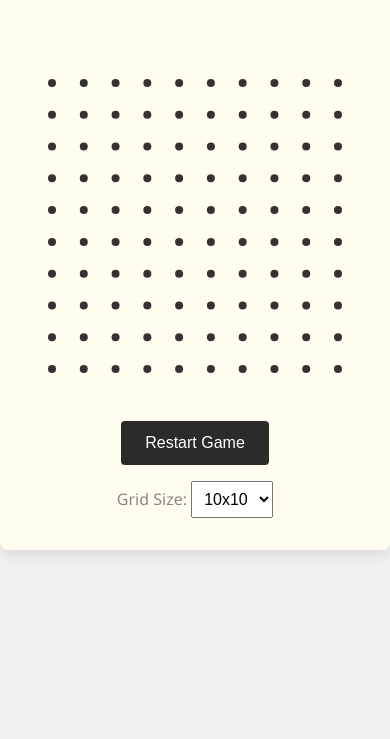
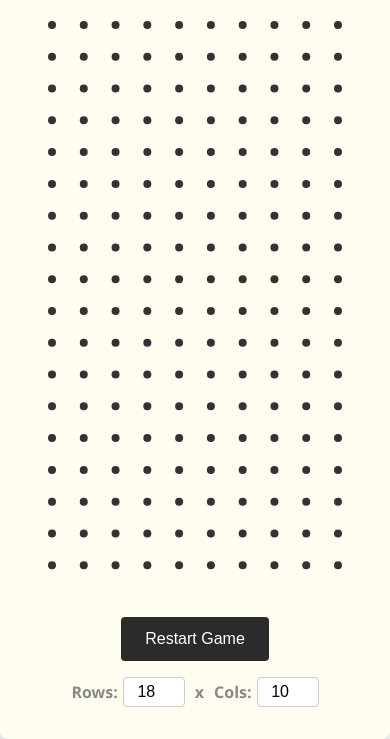
Before and after one commit to dhanjit/dotdot, a website: page web/index.html in a window 390 px wide. Both pictures are taken after a click on the button "Restart Game". Shown: the part 236-975 px from the top of the page. Before the commit the page ends 844 px from the top, so only its background shows below. Drawn offline with Linux system fonts and the light colour scheme.

Commit message:
Feature: Rectangular Grids & Responsive Defaults (#2)
* Fix: Scale font size dynamically with grid density

* UI: Differentiate player line colors subtly

* UI: Switch to pencil graphite shades for lines

* Feat: Add support for rectangular grids and responsive defaults

```diff
--- a/web/css/style.css
+++ b/web/css/style.css
@@ -177,7 +177,34 @@ button:hover {
     background-color: #555;
 }
 
-select {
-    padding: 0.5rem;
+/* Controls grouping */
+.controls {
+    display: flex;
+    justify-content: center;
+    align-items: center;
+    gap: 10px;
+}
+
+.input-group {
+    display: flex;
+    align-items: center;
+    gap: 5px;
+}
+
+.input-group label {
+    font-weight: bold;
+}
+
+.input-group input {
+    width: 50px;
+    padding: 5px;
     font-size: 1rem;
+    text-align: center;
+    border: 1px solid #ccc;
+    border-radius: 4px;
 }
+
+.x-separator {
+    font-weight: bold;
+    color: #888;
+}
--- a/web/index.html
+++ b/web/index.html
@@ -29,14 +29,15 @@
         <footer>
             <button id="restart-btn">Restart Game</button>
             <div class="controls">
-                <label for="grid-size">Grid Size:</label>
-                <select id="grid-size">
-                    <option value="5">5x5</option>
-                    <option value="10" selected>10x10</option>
-                    <option value="15">15x15</option>
-                    <option value="20">20x20</option>
-                    <option value="30">30x30</option>
-                </select>
+                <div class="input-group">
+                    <label for="grid-rows">Rows:</label>
+                    <input type="number" id="grid-rows" min="3" max="50" value="10">
+                </div>
+                <span class="x-separator">x</span>
+                <div class="input-group">
+                    <label for="grid-cols">Cols:</label>
+                    <input type="number" id="grid-cols" min="3" max="50" value="10">
+                </div>
             </div>
         </footer>
     </div>
--- a/web/js/game.js
+++ b/web/js/game.js
@@ -3,24 +3,24 @@
  * Core Game Logic for Dots and Boxes
  */
 class GameState {
-    constructor(gridSize = 4) { // Default 4x4 dots (3x3 squares)
-        this.gridSize = gridSize; // N dots
-        this.players = ['P1', 'P2']; // Player 1, Player 2
+    constructor(rows = 10, cols = 10) { // Default 10x10 dots
+        this.rows = rows;
+        this.cols = cols;
+        this.players = ['P1', 'P2'];
         this.currentPlayerIndex = 0;
 
         // Matrices to track placed lines.
-        // Horizontal lines: N rows, N-1 columns
-        this.horizontalLines = Array(gridSize).fill(null).map(() => Array(gridSize - 1).fill(false));
+        // Horizontal lines: rows x (cols-1)
+        this.horizontalLines = Array(rows).fill(null).map(() => Array(cols - 1).fill(false));
 
-        // Vertical lines: N-1 rows, N columns
-        this.verticalLines = Array(gridSize - 1).fill(null).map(() => Array(gridSize).fill(false));
+        // Vertical lines: (rows-1) x cols
+        this.verticalLines = Array(rows - 1).fill(null).map(() => Array(cols).fill(false));
 
-        // Squares: N-1 rows, N-1 columns
-        // Stores 'P1', 'P2', or null
-        this.squares = Array(gridSize - 1).fill(null).map(() => Array(gridSize - 1).fill(null));
+        // Squares: (rows-1) x (cols-1)
+        this.squares = Array(rows - 1).fill(null).map(() => Array(cols - 1).fill(null));
 
         this.scores = { 'P1': 0, 'P2': 0 };
-        this.totalSquares = (gridSize - 1) * (gridSize - 1);
+        this.totalSquares = (rows - 1) * (cols - 1);
         this.occupiedSquares = 0;
         this.gameOver = false;
         this.winner = null;
@@ -31,14 +31,12 @@ class GameState {
     }
 
     // Attempt to place a line
-    // type: 'h' (horizontal) or 'v' (vertical)
-    // r, c: coordinates in the respective line matrix
     placeLine(type, r, c) {
         if (this.gameOver) return { success: false, message: 'Game over' };
 
         // Validate coordinates
         if (type === 'h') {
-            if (r < 0 || r >= this.gridSize || c < 0 || c >= this.gridSize - 1) {
+            if (r < 0 || r >= this.rows || c < 0 || c >= this.cols - 1) {
                 return { success: false, message: 'Invalid coordinates' };
             }
             if (this.horizontalLines[r][c]) {
@@ -46,7 +44,7 @@ class GameState {
             }
             this.horizontalLines[r][c] = true;
         } else if (type === 'v') {
-            if (r < 0 || r >= this.gridSize - 1 || c < 0 || c >= this.gridSize) {
+            if (r < 0 || r >= this.rows - 1 || c < 0 || c >= this.cols) {
                 return { success: false, message: 'Invalid coordinates' };
             }
             if (this.verticalLines[r][c]) {
@@ -61,7 +59,6 @@ class GameState {
         const completedSquares = this.checkForCompletedSquares(type, r, c);
 
         if (completedSquares.length > 0) {
-            // Player gets another turn, squares are marked
             completedSquares.forEach(sq => {
                 this.squares[sq.r][sq.c] = this.getCurrentPlayer();
                 this.scores[this.getCurrentPlayer()]++;
@@ -74,7 +71,6 @@ class GameState {
 
             return { success: true, extraTurn: true, newSquares: completedSquares };
         } else {
-            // Pass turn
             this.switchTurn();
             return { success: true, extraTurn: false, newSquares: [] };
         }
@@ -82,38 +78,31 @@ class GameState {
 
     checkForCompletedSquares(type, r, c) {
         const completed = [];
-        const player = this.getCurrentPlayer();
 
-        // A horizontal line at (r, c) could complete the square ABOVE it (r-1, c) or BELOW it (r, c)
         if (type === 'h') {
             // Square Above: Top-left at (r-1, c)
-            // Needs: V(r-1, c), V(r-1, c+1), H(r-1, c), and calculate H(r, c) just placed
             if (r > 0) {
                 if (this.isSquareComplete(r - 1, c)) {
                     completed.push({ r: r - 1, c: c });
                 }
             }
             // Square Below: Top-left at (r, c)
-            // Needs: V(r, c), V(r, c+1), H(r+1, c), and calculate H(r, c) just placed
-            if (r < this.gridSize - 1) {
+            if (r < this.rows - 1) {
                 if (this.isSquareComplete(r, c)) {
                     completed.push({ r: r, c: c });
                 }
             }
         }
 
-        // A vertical line at (r, c) could complete the square to the LEFT (r, c-1) or RIGHT (r, c)
         if (type === 'v') {
             // Square Left: Top-left at (r, c-1)
-            // Needs: H(r, c-1), H(r+1, c-1), V(r, c-1), and calculate V(r, c) just placed
             if (c > 0) {
                 if (this.isSquareComplete(r, c - 1)) {
                     completed.push({ r: r, c: c - 1 });
                 }
             }
             // Square Right: Top-left at (r, c)
-            // Needs: H(r, c), H(r+1, c), V(r, c+1), and calculate V(r, c) just placed
-            if (c < this.gridSize - 1) {
+            if (c < this.cols - 1) {
                 if (this.isSquareComplete(r, c)) {
                     completed.push({ r: r, c: c });
                 }
@@ -123,20 +112,15 @@ class GameState {
     }
 
     isSquareComplete(r, c) {
-        // Square at (r, c) is bounded by:
-        // Top: H(r, c)
-        // Bottom: H(r+1, c)
-        // Left: V(r, c)
-        // Right: V(r, c+1)
-
-        // Check bounds just in case
-        if (r < 0 || c < 0 || r >= this.gridSize - 1 || c >= this.gridSize - 1) return false;
+        // Square at (r, c) bounds logic remains same relative to its top-left,
+        // but we must check bounds against grid size.
+        if (r < 0 || c < 0 || r >= this.rows - 1 || c >= this.cols - 1) return false;
 
         return (
             this.horizontalLines[r][c] &&
-            this.horizontalLines[r+1][c] &&
+            this.horizontalLines[r + 1][c] &&
             this.verticalLines[r][c] &&
-            this.verticalLines[r][c+1]
+            this.verticalLines[r][c + 1]
         );
     }
 
--- a/web/js/main.js
+++ b/web/js/main.js
@@ -2,9 +2,6 @@
 /**
  * Main Entry Point
  */
-
-// We need to wait for the DOM to be ready, but since it's at the end of body, it's fine.
-// We also need to wait for GameState and UI classes to be defined.
 
 document.addEventListener('DOMContentLoaded', () => {
     // Check if GameState is loaded
@@ -13,28 +10,91 @@ document.addEventListener('DOMContentLoaded', () => {
         return;
     }
 
-    let gridSize = 4;
-    let game = new GameState(gridSize);
+    // Default configuration (will be overridden by responsive check)
+    let rows = 10;
+    let cols = 10;
+
+    // Responsive default calculation
+    function calculateResponsiveDefaults() {
+        // Assume dot spacing around 40px is comfortable for mobile, 30px for desktop maybe?
+        // Let's check available screen space.
+        // We want to fill the screen but leave header/footer.
+        const width = window.innerWidth; // - margins
+        const height = window.innerHeight; // - header/footer
+
+        // Approximate available space
+        const availW = Math.min(600, width - 40); // Max width 600px container
+        const availH = height - 200; // Header/footer approx
+
+        const idealSpacing = 35; // px
+
+        const fitCols = Math.floor(availW / idealSpacing);
+        const fitRows = Math.floor(availH / idealSpacing);
+
+        // Min 3, Max 30
+        const safeCols = Math.max(3, Math.min(30, fitCols));
+        const safeRows = Math.max(3, Math.min(30, fitRows));
+
+        return { r: safeRows, c: safeCols };
+    }
+
+    const defaults = calculateResponsiveDefaults();
+    rows = defaults.r;
+    cols = defaults.c;
+
+    // Set input values
+    const rowsInput = document.getElementById('grid-rows');
+    const colsInput = document.getElementById('grid-cols');
+
+    if (rowsInput) rowsInput.value = rows;
+    if (colsInput) colsInput.value = cols;
+
+    let game = new GameState(rows, cols);
     let ui = new UI(game);
 
     const restartBtn = document.getElementById('restart-btn');
-    const gridSizeSelect = document.getElementById('grid-size');
 
-    restartBtn.addEventListener('click', () => {
-        gridSize = parseInt(gridSizeSelect.value);
-        startNewGame(gridSize);
-    });
+    restartBtn.addEventListener('click', restartGame);
 
-    gridSizeSelect.addEventListener('change', (e) => {
-        gridSize = parseInt(e.target.value);
-        startNewGame(gridSize);
-    });
+    // Add event listeners for inputs to restart on change (or maybe just on restart click?
+    // Usually immediate update is jarring, but let's stick to restart button trigger for explicit action
+    // OR update on change. Let's do update on change for "live" feel if empty, but restart button is safer.
+    // The previous select had change listener.
+    // Let's keep change listener but maybe debounce?
+    // Actually, explicit restart is better for Typed inputs.
+    // BUT the prompt implies "configurations for MxN grid... input boxes".
+    // Let's make the restart button apply the changes.
+    // The previous code had `gridSizeSelect.addEventListener('change', ...)`
 
-    function startNewGame(size) {
-        game = new GameState(size);
-        ui = new UI(game);
-        console.log(`New game started with grid size ${size}`);
+    // Let's add listeners to inputs to restart game on change?
+    // Unintended restarts while typing are annoying.
+    // Let's rely on Restart Button to apply new sizing.
+    // But wait, the user might think they just set it.
+    // Let's auto-restart on 'change' (blur/enter), not 'input' (keystroke).
+    rowsInput.addEventListener('change', restartGame);
+    colsInput.addEventListener('change', restartGame);
+
+    function restartGame() {
+        let r = parseInt(rowsInput.value);
+        let c = parseInt(colsInput.value);
+
+        // Validation
+        if (isNaN(r) || r < 3) r = 3;
+        if (isNaN(c) || c < 3) c = 3;
+        if (r > 50) r = 50; // Hard cap
+        if (c > 50) c = 50;
+
+        rowsInput.value = r; // Reflect fixed value
+        colsInput.value = c;
+
+        startNewGame(r, c);
     }
 
-    console.log("Dots and Boxes initialized!");
+    function startNewGame(r, c) {
+        game = new GameState(r, c);
+        ui = new UI(game);
+        console.log(`New game started with grid size ${r}x${c}`);
+    }
+
+    console.log("DotDot initialized!");
 });
--- a/web/js/ui.js
+++ b/web/js/ui.js
@@ -19,7 +19,8 @@ class UI {
 
     initBoard() {
         this.container.innerHTML = '';
-        const size = this.game.gridSize;
+        const rows = this.game.rows;
+        const cols = this.game.cols;
 
         // Calculate dynamic dot spacing
         // Available width in the container (max 500px usually by CSS, but let's be flexible)
@@ -29,17 +30,16 @@ class UI {
         const availableWidth = containerWidth - (2 * margin);
 
         // size-1 squares, but size dots.
-        // We need (size-1) * spacing = availableWidth
-        // So spacing = availableWidth / (size - 1)
+        // We need (cols-1) * spacing = availableWidth
+        // So spacing = availableWidth / (cols - 1)
         // But let's cap the maximum spacing so small grids don't look huge.
         const maxSpacing = 60;
-        let spacing = availableWidth / (size - 1);
+        let spacing = availableWidth / (cols - 1);
         if (spacing > maxSpacing) spacing = maxSpacing;
 
-        // Re-calculate effective width based on clamped spacing
-        const width = (size - 1) * spacing + 2 * margin;
-        // Height is same aspect ratio mostly, but let's stick to square for now logic-wise
-        const height = (size - 1) * spacing + 2 * margin;
+        // Re-calculate effective width and height
+        const width = (cols - 1) * spacing + 2 * margin;
+        const height = (rows - 1) * spacing + 2 * margin;
 
         this.dotSpacing = spacing;
         this.margin = margin;
@@ -50,7 +50,9 @@ class UI {
         svg.setAttribute("viewBox", `0 0 ${width} ${height}`);
         // We can let CSS check width, but setting it here ensures SVG scaling matches coordinate system
         svg.setAttribute("width", "100%");
-        svg.setAttribute("height", "100%");
+        // Height might vary, let's allow it to grow but setting 100% usually works if container adapts
+        // or we can set it explicitly in px if we want exact fit?
+        // Let's stick to 100% width and auto height via viewBox aspect ratio
 
         this.svg = svg;
 
@@ -70,14 +72,14 @@ class UI {
         this.dotsGroup = document.createElementNS(ns, "g");
         svg.appendChild(this.dotsGroup);
 
-        this.renderGrid(size, ns);
+        this.renderGrid(rows, cols, ns);
         this.container.appendChild(svg);
     }
 
-    renderGrid(size, ns) {
+    renderGrid(rows, cols, ns) {
         // Draw Squares (initially invisible)
-        for (let r = 0; r < size - 1; r++) {
-            for (let c = 0; c < size - 1; c++) {
+        for (let r = 0; r < rows - 1; r++) {
+            for (let c = 0; c < cols - 1; c++) {
                 const rect = document.createElementNS(ns, "rect");
                 rect.setAttribute("x", this.margin + c * this.dotSpacing);
                 rect.setAttribute("y", this.margin + r * this.dotSpacing);
@@ -100,8 +102,8 @@ class UI {
         }
 
         // Draw Horizontal Lines (interaction areas)
-        for (let r = 0; r < size; r++) {
-            for (let c = 0; c < size - 1; c++) {
+        for (let r = 0; r < rows; r++) {
+            for (let c = 0; c < cols - 1; c++) {
                 const line = document.createElementNS(ns, "line");
                 line.setAttribute("x1", this.margin + c * this.dotSpacing);
                 line.setAttribute("y1", this.margin + r * this.dotSpacing);
@@ -116,8 +118,8 @@ class UI {
         }
 
         // Draw Vertical Lines (interaction areas)
-        for (let r = 0; r < size - 1; r++) {
-            for (let c = 0; c < size; c++) {
+        for (let r = 0; r < rows - 1; r++) {
+            for (let c = 0; c < cols; c++) {
                 const line = document.createElementNS(ns, "line");
                 line.setAttribute("x1", this.margin + c * this.dotSpacing);
                 line.setAttribute("y1", this.margin + r * this.dotSpacing);
@@ -132,8 +134,8 @@ class UI {
         }
 
         // Draw Dots
-        for (let r = 0; r < size; r++) {
-            for (let c = 0; c < size; c++) {
+        for (let r = 0; r < rows; r++) {
+            for (let c = 0; c < cols; c++) {
                 const circle = document.createElementNS(ns, "circle");
                 circle.setAttribute("cx", this.margin + c * this.dotSpacing);
                 circle.setAttribute("cy", this.margin + r * this.dotSpacing);
```
Also changed, not shown: tests/game-advanced.test.js (+4 -4 lines), tests/game.test.js (+38 -18 lines).
